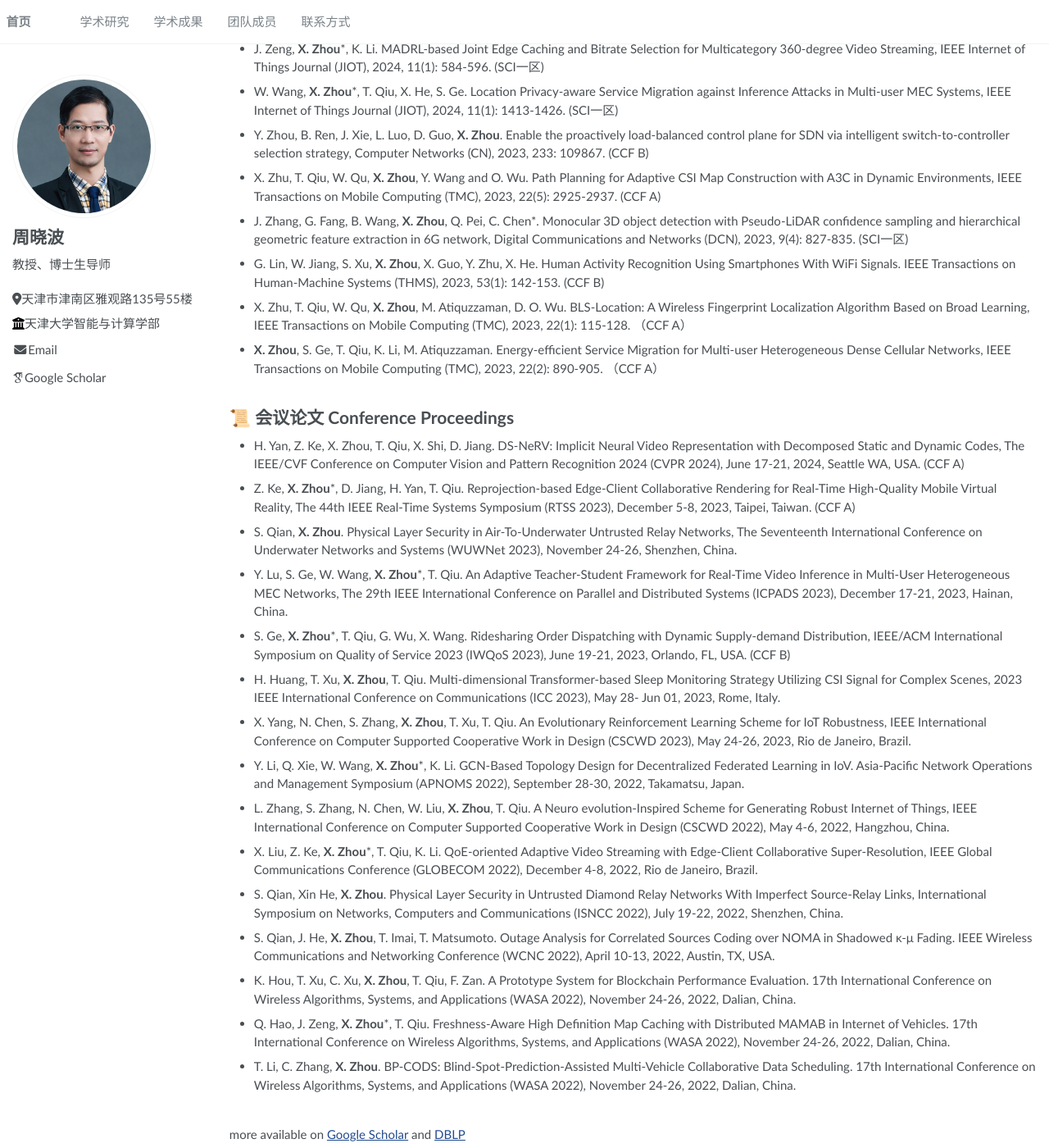
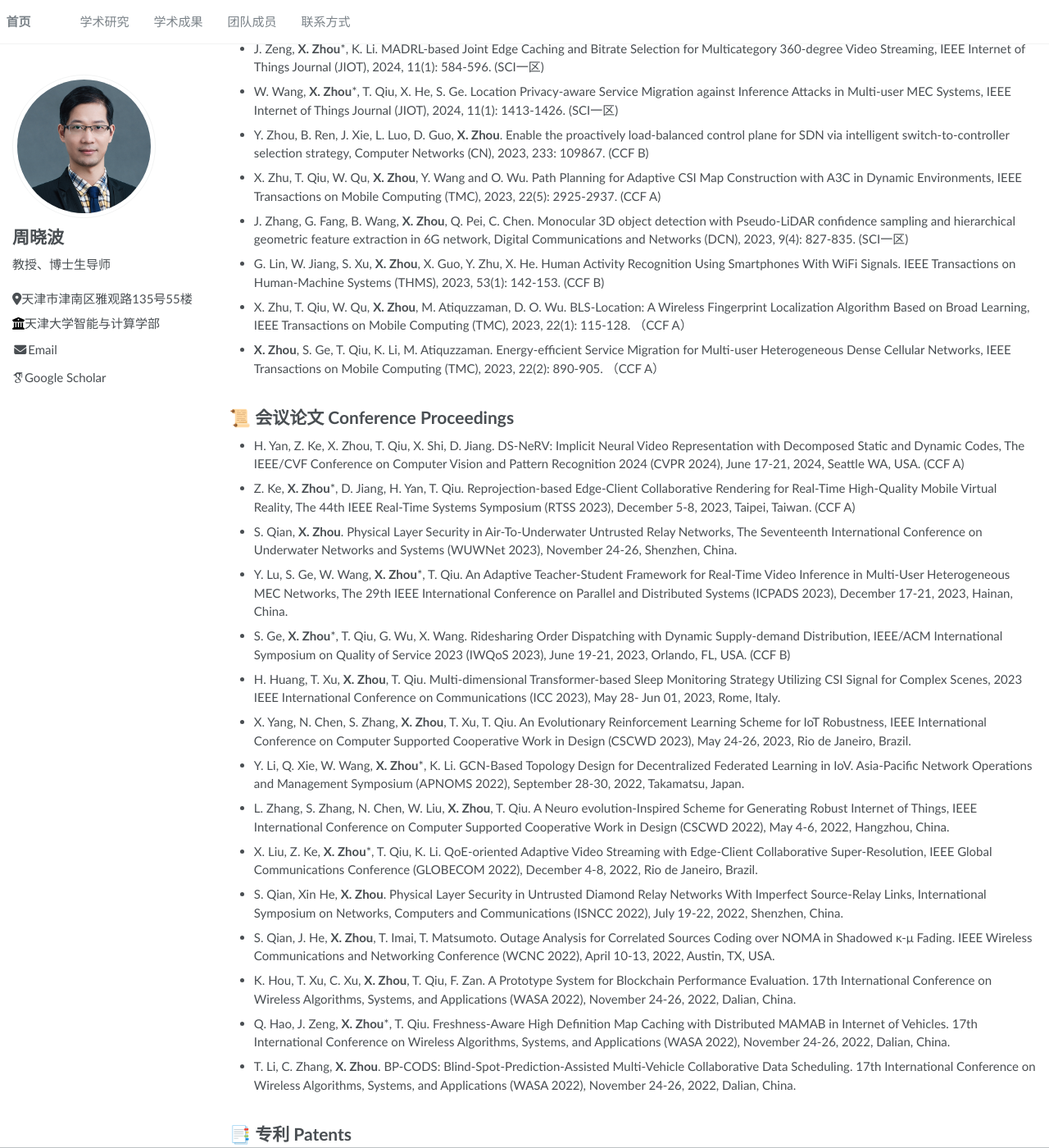
Before and after one commit to LiaEx/liaex.github.io, a Jekyll site: the page built from _pages/publications.md, in a window 1280 px wide and 1400 px high, scrolled down 445 px. Shown: the whole window at 82% size. Built offline with Jekyll 4.4.1, drawn with Linux system fonts in a browser that asks for light colours; some web fonts are replaced.

Commit message:
Update publications.md

```diff
--- a/_pages/publications.md
+++ b/_pages/publications.md
@@ -20,7 +20,7 @@ More papers are available on [Google Scholar](https://) and [DBLP](https://dblp.
 - W. Wang, **X. Zhou***, T. Qiu, X. He, S. Ge. Location Privacy-aware Service Migration against Inference Attacks in Multi-user MEC Systems, IEEE Internet of Things Journal (JIOT), 2024, 11(1): 1413-1426. (SCI一区)
 - Y. Zhou, B. Ren, J. Xie, L. Luo, D. Guo, **X. Zhou**. Enable the proactively load-balanced control plane for SDN via intelligent switch-to-controller selection strategy, Computer Networks (CN), 2023, 233: 109867. (CCF B)
 - X. Zhu, T. Qiu, W. Qu, **X. Zhou**, Y. Wang and O. Wu. Path Planning for Adaptive CSI Map Construction with A3C in Dynamic Environments, IEEE Transactions on Mobile Computing (TMC), 2023, 22(5): 2925-2937. (CCF A)
-- J. Zhang, G. Fang, B. Wang, **X. Zhou**, Q. Pei, C. Chen*. Monocular 3D object detection with Pseudo-LiDAR confidence sampling and hierarchical geometric feature extraction in 6G network, Digital Communications and Networks (DCN), 2023, 9(4): 827-835. (SCI一区)
+- J. Zhang, G. Fang, B. Wang, **X. Zhou**, Q. Pei, C. Chen. Monocular 3D object detection with Pseudo-LiDAR confidence sampling and hierarchical geometric feature extraction in 6G network, Digital Communications and Networks (DCN), 2023, 9(4): 827-835. (SCI一区)
 - G. Lin, W. Jiang, S. Xu, **X. Zhou**, X. Guo, Y. Zhu, X. He. Human Activity Recognition Using Smartphones With WiFi Signals. IEEE Transactions on Human-Machine Systems (THMS), 2023, 53(1): 142-153. (CCF B)
 - X. Zhu, T. Qiu, W. Qu, **X. Zhou**, M. Atiquzzaman, D. O. Wu. BLS-Location: A Wireless Fingerprint Localization Algorithm Based on Broad Learning, IEEE Transactions on Mobile Computing (TMC), 2023, 22(1): 115-128. （CCF A）
 - **X. Zhou**, S. Ge, T. Qiu, K. Li, M. Atiquzzaman. Energy-efficient Service Migration for Multi-user Heterogeneous Dense Cellular Networks, IEEE Transactions on Mobile Computing (TMC), 2023, 22(2): 890-905. （CCF A）
@@ -45,8 +45,6 @@ More papers are available on [Google Scholar](https://) and [DBLP](https://dblp.
 - Q. Hao, J. Zeng, **X. Zhou***, T. Qiu. Freshness-Aware High Definition Map Caching with Distributed MAMAB in Internet of Vehicles. 17th International Conference on Wireless Algorithms, Systems, and Applications (WASA 2022), November 24-26, 2022, Dalian, China.
 - T. Li, C. Zhang, **X. Zhou**. BP-CODS: Blind-Spot-Prediction-Assisted Multi-Vehicle Collaborative Data Scheduling. 17th International Conference on Wireless Algorithms, Systems, and Applications (WASA 2022), November 24-26, 2022, Dalian, China.
 
-<br/>
-more available on [Google Scholar](https://) and [DBLP](https://dblp.org/pid/13/6395-3.html)
 
 <span class='anchor' id='Patent'></span>
 
```
